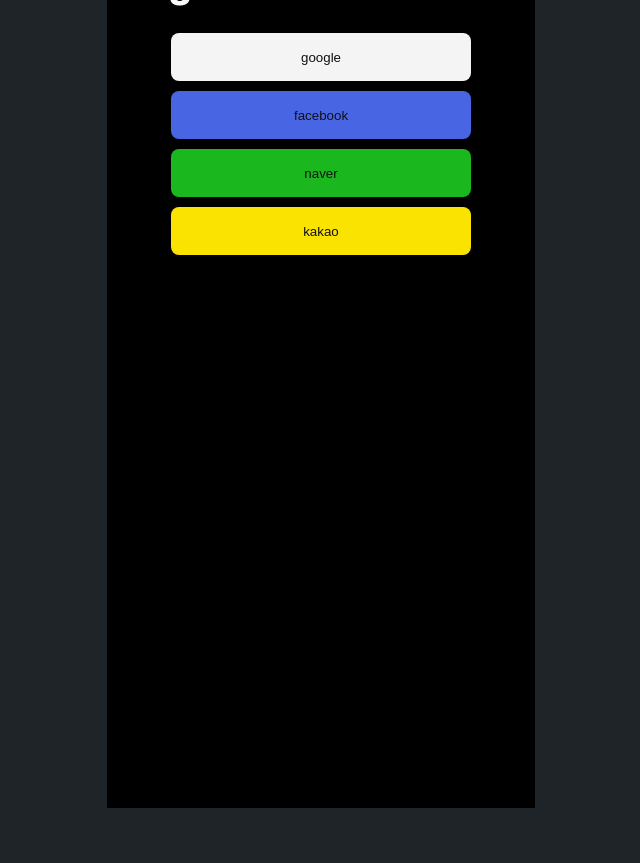
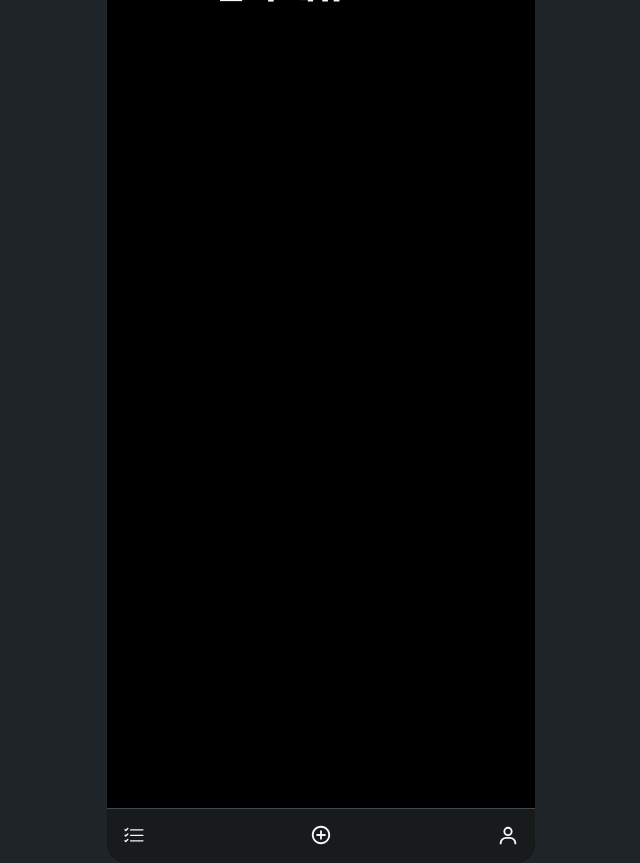
Before and after one commit to hongsyong92/make-plan-app, a React (Create React App) app: page /user-menu in a window 1280 px wide. Shown: the whole page, without its empty margins (319-959 px from the left). Built offline with nearby package versions, Linux system fonts and the light colour scheme.

Commit message:
framer motion animation

```diff
--- a/src/App.tsx
+++ b/src/App.tsx
@@ -4,6 +4,7 @@
 import Login from "./routes/Login";
 import { useRecoilValue } from "recoil";
 import { loginState } from "./atoms";
+import { theme } from "./theme";
 
 function App() {
   const isLogin = useRecoilValue(loginState);
@@ -22,4 +23,5 @@
   margin: 0 auto;
   border-radius: 20px;
   overflow: hidden;
+  background-color: ${theme.bgColor};
 `;
--- a/src/Components/AddToDo.tsx
+++ b/src/Components/AddToDo.tsx
@@ -6,6 +6,7 @@
 import { useForm } from "react-hook-form";
 import { toDoState } from "../atoms";
 import { useSetRecoilState } from "recoil";
+import { motion } from "framer-motion";
 
 interface IAddToDoModal {
   addOpen: boolean;
@@ -14,6 +15,24 @@
 interface IForm {
   toDo: string;
 }
+
+const pageVariants = {
+  initial: {
+    opacity: 0,
+    y: 1000,
+    transition: { type: "tween" },
+  },
+  visible: {
+    opacity: 1,
+    y: 0,
+    transition: { type: "tween" },
+  },
+  exit: {
+    opacity: 0,
+    y: 1000,
+    transition: { type: "tween" },
+  },
+};
 
 function AddToDo({ addOpen, onClose }: IAddToDoModal) {
   // const navigate = useNavigate();
@@ -30,7 +49,13 @@
   };
 
   return (
-    <Container addOpen={addOpen}>
+    <Container
+      addOpen={addOpen}
+      variants={pageVariants}
+      initial="initial"
+      animate="visible"
+      exit="exit"
+    >
       <DetailHeader>
         <button className="close_btn" onClick={() => onClose()}>
           <RiCloseFill size="24" />
@@ -55,8 +80,8 @@
 }
 export default AddToDo;
 
-const Container = styled.div<{ addOpen: boolean }>`
-  display: ${(props) => (props.addOpen ? "flex" : "none")};
+const Container = styled(motion.div)<{ addOpen: boolean }>`
+  display: flex;
   flex-direction: column;
   position: absolute;
   left: 0;
@@ -65,6 +90,7 @@
   height: 70%;
   padding: 30px 20px;
   overflow-x: hidden;
+  border-radius: 20px 20px 0 0;
   background-color: ${theme.modalColor};
   z-index: 2;
   form {
--- a/src/Components/BottomNav.tsx
+++ b/src/Components/BottomNav.tsx
@@ -8,6 +8,7 @@
 import { useState } from "react";
 import { useRecoilValue } from "recoil";
 import { loginState } from "../atoms";
+import { AnimatePresence } from "framer-motion";
 
 function BottomNav() {
   const [addOpen, setAddOpen] = useState(false);
@@ -45,7 +46,14 @@
           </button>
         </div>
       </Container>
-      <AddToDo addOpen={addOpen} onClose={onClose} />
+      <AnimatePresence>
+        {addOpen ? (
+          <>
+            <Overlay onClick={onClose} />
+            <AddToDo addOpen={addOpen} onClose={onClose} />
+          </>
+        ) : null}
+      </AnimatePresence>
     </>
   );
 }
@@ -81,3 +89,14 @@
     }
   }
 `;
+
+const Overlay = styled.div`
+  position: absolute;
+  top: 0;
+  left: 0;
+  width: 100%;
+  height: calc(100% + 55px);
+  background-color: rgba(0, 0, 0, 0.5);
+  opacity: 1;
+  z-index: 1;
+`;
--- a/src/Components/ToDoDetail.tsx
+++ b/src/Components/ToDoDetail.tsx
@@ -2,37 +2,65 @@
 import { theme } from "../theme";
 import { RiCloseFill } from "react-icons/ri";
 import { useNavigate } from "react-router-dom";
+import { motion } from "framer-motion";
 
 interface IToDoDetail {
   item: any;
 }
 
+const pageVariants = {
+  initial: {
+    opacity: 0,
+    scale: 0,
+  },
+  visible: {
+    opacity: 1,
+    scale: 1,
+    y: "50%",
+    bottom: "50%",
+  },
+  exit: {
+    opacity: 0,
+    scale: 0,
+  },
+};
+
 function ToDoDetail({ item }: IToDoDetail) {
   const navigate = useNavigate();
+  console.log(item);
 
   return (
-    <Container>
+    <Container
+      variants={pageVariants}
+      initial="initial"
+      animate="visible"
+      exit="exit"
+    >
       <DetailHeader>
         <button className="close_btn" onClick={() => navigate("/")}>
           <RiCloseFill size="24" />
         </button>
       </DetailHeader>
-      <div className="created">{item.createdAt}</div>
+      <div className="created">{item.id}</div>
       <div className="todo_content">{item.text}</div>
+      <div className="todo_btns">
+        <button>진행중</button>
+        <button>완료</button>
+      </div>
     </Container>
   );
 }
 
 export default ToDoDetail;
 
-const Container = styled.div`
+const Container = styled(motion.div)`
+  display: flex;
+  flex-direction: column;
   position: absolute;
-  left: 0;
-  bottom: 0;
   width: 100%;
   height: 70%;
   background-color: ${theme.modalColor};
-  border-radius: 20px 20px 0 0;
+  border-radius: 20px;
   overflow-x: hidden;
   padding: 30px 20px;
   z-index: 2;
--- a/src/Components/ToDoItem.tsx
+++ b/src/Components/ToDoItem.tsx
@@ -3,6 +3,7 @@
 import { AiOutlineMore } from "react-icons/ai";
 import React from "react";
 import { IToDo } from "../atoms";
+import { motion } from "framer-motion";
 
 function ToDoItem({ text, category, onClick }: IToDo) {
   return (
@@ -22,7 +23,7 @@
 }
 export default React.memo(ToDoItem);
 
-const Container = styled.div`
+const Container = styled(motion.div)`
   position: relative;
   display: flex;
   justify-content: space-between;
--- a/src/atoms.ts
+++ b/src/atoms.ts
@@ -8,6 +8,7 @@
   id?: number;
   category: "TO_DO" | "DOING" | "DONE";
   onClick?: () => void;
+  layoutId?: number;
 }
 
 export const toDoState = atom<IToDo[]>({
@@ -17,5 +18,5 @@
 
 export const loginState = atom<boolean>({
   key: "isLogin",
-  default: false,
+  default: true,
 });
--- a/src/routes/Home.tsx
+++ b/src/routes/Home.tsx
@@ -1,40 +1,47 @@
 import styled from "styled-components";
 import { theme } from "../theme";
 import dayjs from "dayjs";
-// import { CircularProgressbar } from "react-circular-progressbar";
 import "react-circular-progressbar/dist/styles.css";
-import { Link, useNavigate, useParams } from "react-router-dom";
-import { ToDoMockData } from "../toDoMockData";
+import { Link, useLocation, useNavigate, useParams } from "react-router-dom";
+// import { ToDoMockData } from "../toDoMockData";
 import ToDoItem from "../Components/ToDoItem";
 import ToDoDetail from "../Components/ToDoDetail";
 import { useRecoilValue } from "recoil";
 import { toDoState } from "../atoms";
 import { AnimatePresence, motion } from "framer-motion";
+import { useState } from "react";
 
 function Home() {
   let now = dayjs();
-  // const percentage = 1;
+
   const navigate = useNavigate();
   const params = useParams();
-  // const location = useLocation();
-  // const addToDoMatch = location.pathname.includes("/add-todos");
+  const location = useLocation();
+
+  const [selectedId, setSelectedId] = useState<number | undefined>();
+  const toDoDetailMatch = location.pathname.includes(`/todos/`);
   const onToDoClick = (toDoId: number | undefined) => {
+    console.log(clickedToDo);
     navigate(`/todos/${toDoId}`);
   };
-  const clickedToDo =
-    params.id && ToDoMockData.find((item) => item.id === Number(params.id));
 
   const toDos = useRecoilValue(toDoState);
 
+  const clickedToDo =
+    params.id && toDos.find((item) => item.id === Number(params.id));
+
   const pageVariants = {
     initial: {
-      opacity: 0,
+      x: -500,
+      transition: { type: "tween" },
     },
-    in: {
-      opacity: 1,
+    visible: {
+      x: 0,
+      transition: { type: "tween" },
     },
-    out: {
-      opacity: 0,
+    exit: {
+      x: 500,
+      transition: { type: "tween" },
     },
   };
 
@@ -42,8 +49,8 @@
     <AnimatePresence>
       <Container
         initial="initial"
-        animate="in"
-        exit="out"
+        animate="visible"
+        exit="exit"
         variants={pageVariants}
       >
         <TextHeader>
@@ -52,9 +59,6 @@
             <span>{now.format("YYYY.MM.DD")} &nbsp;&nbsp;📅</span>
           </Link>
         </TextHeader>
-        {/* <ProgressBox>
-        <CircularProgressbar value={percentage} text={`${percentage}%`} />
-      </ProgressBox> */}
 
         <ListBoard>
           <BoardTitle>TO DO LIST</BoardTitle>
@@ -64,11 +68,15 @@
               <>
                 {toDos?.map((item) => (
                   <ToDoItem
+                    layoutId={item.id}
                     key={item.id}
                     id={item.id}
                     text={item.text}
                     category={item.category}
-                    onClick={() => onToDoClick(item.id)}
+                    onClick={() => {
+                      onToDoClick(item.id);
+                      setSelectedId(item.id);
+                    }}
                   />
                 ))}
               </>
@@ -77,7 +85,7 @@
             )}
           </List>
         </ListBoard>
-        {clickedToDo ? (
+        {clickedToDo && selectedId && toDoDetailMatch ? (
           <>
             <Overlay onClick={() => navigate("/")} />
             <ToDoDetail item={clickedToDo} />
@@ -118,24 +126,6 @@
   }
 `;
 
-// const ProgressBox = styled.div`
-//   position: relative;
-//   width: 150px;
-//   margin-bottom: 20px;
-//   .CircularProgressbar-path {
-//     stroke: gold;
-//   }
-//   .CircularProgressbar-trail {
-//     stroke: ${theme.modalColor};
-//   }
-//   .CircularProgressbar-text {
-//     fill: gold;
-//   }
-//   .CircularProgressbar-background {
-//     fill: green;
-//   }
-// `;
-
 const ListBoard = styled.div`
   position: relative;
   width: 100%;
--- a/src/routes/UserMenu.tsx
+++ b/src/routes/UserMenu.tsx
@@ -1,8 +1,24 @@
+import { AnimatePresence, motion } from "framer-motion";
 import { useNavigate } from "react-router-dom";
 import { useSetRecoilState } from "recoil";
 import styled from "styled-components";
 import { loginState } from "../atoms";
 import { theme } from "../theme";
+
+const pageVariants = {
+  initial: {
+    x: 500,
+    transition: { type: "tween" },
+  },
+  visible: {
+    x: 0,
+    transition: { type: "tween" },
+  },
+  exit: {
+    x: -500,
+    transition: { type: "tween" },
+  },
+};
 
 function UserMenu() {
   const setLogin = useSetRecoilState(loginState);
@@ -12,17 +28,24 @@
     setLogin(false);
   };
   return (
-    <Container>
-      <TextHeader>
-        <p>user 님의 메뉴</p>
-        <button onClick={handleLogout}>로그아웃</button>
-      </TextHeader>
-    </Container>
+    <AnimatePresence>
+      <Container
+        variants={pageVariants}
+        initial="initial"
+        animate="visible"
+        exit="exit"
+      >
+        <TextHeader>
+          <p>user 님의 메뉴</p>
+          <button onClick={handleLogout}>로그아웃</button>
+        </TextHeader>
+      </Container>
+    </AnimatePresence>
   );
 }
 export default UserMenu;
 
-const Container = styled.div`
+const Container = styled(motion.div)`
   display: flex;
   flex-direction: column;
   align-items: center;
```
Also changed, not shown: craco.config.js (+7 -0 lines).
